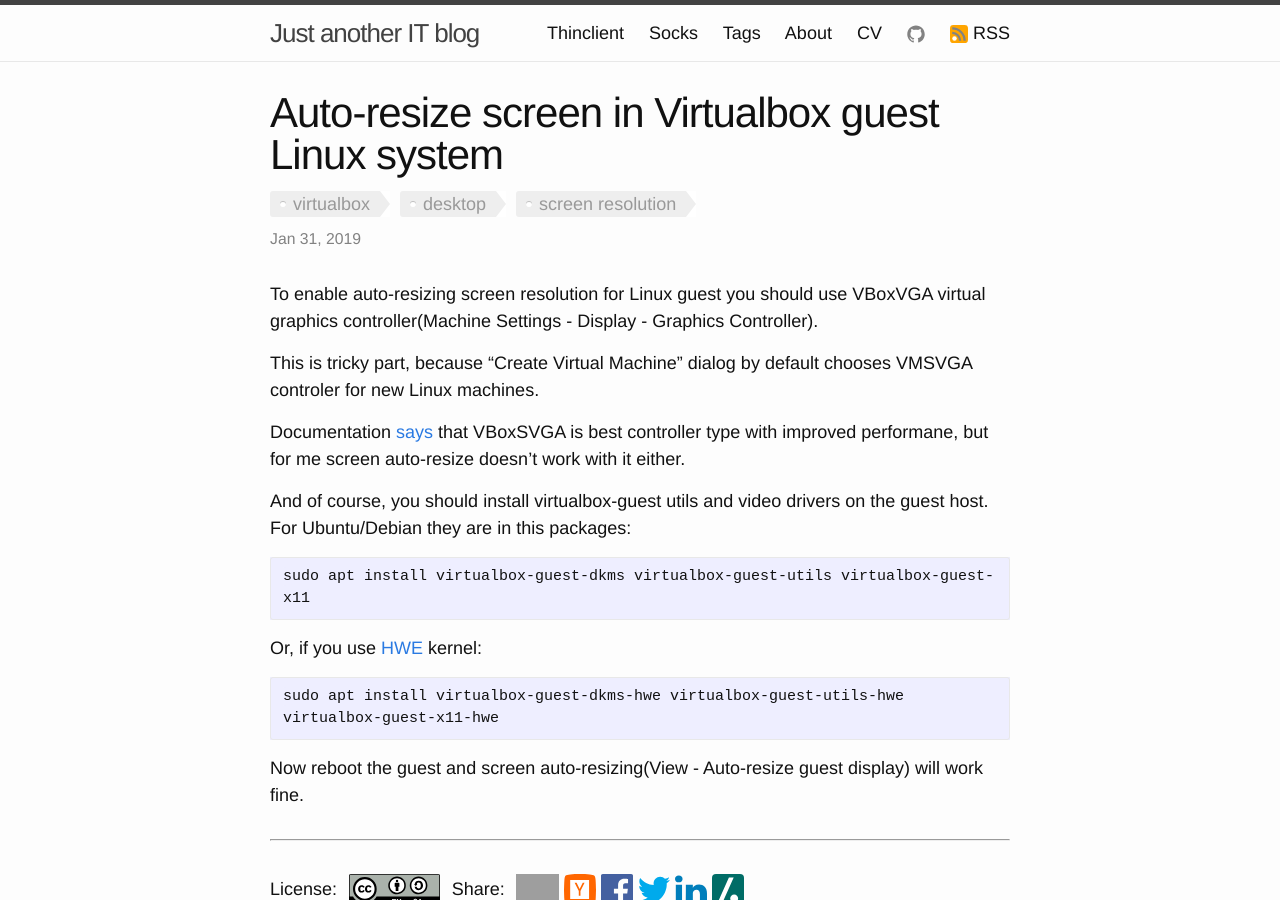
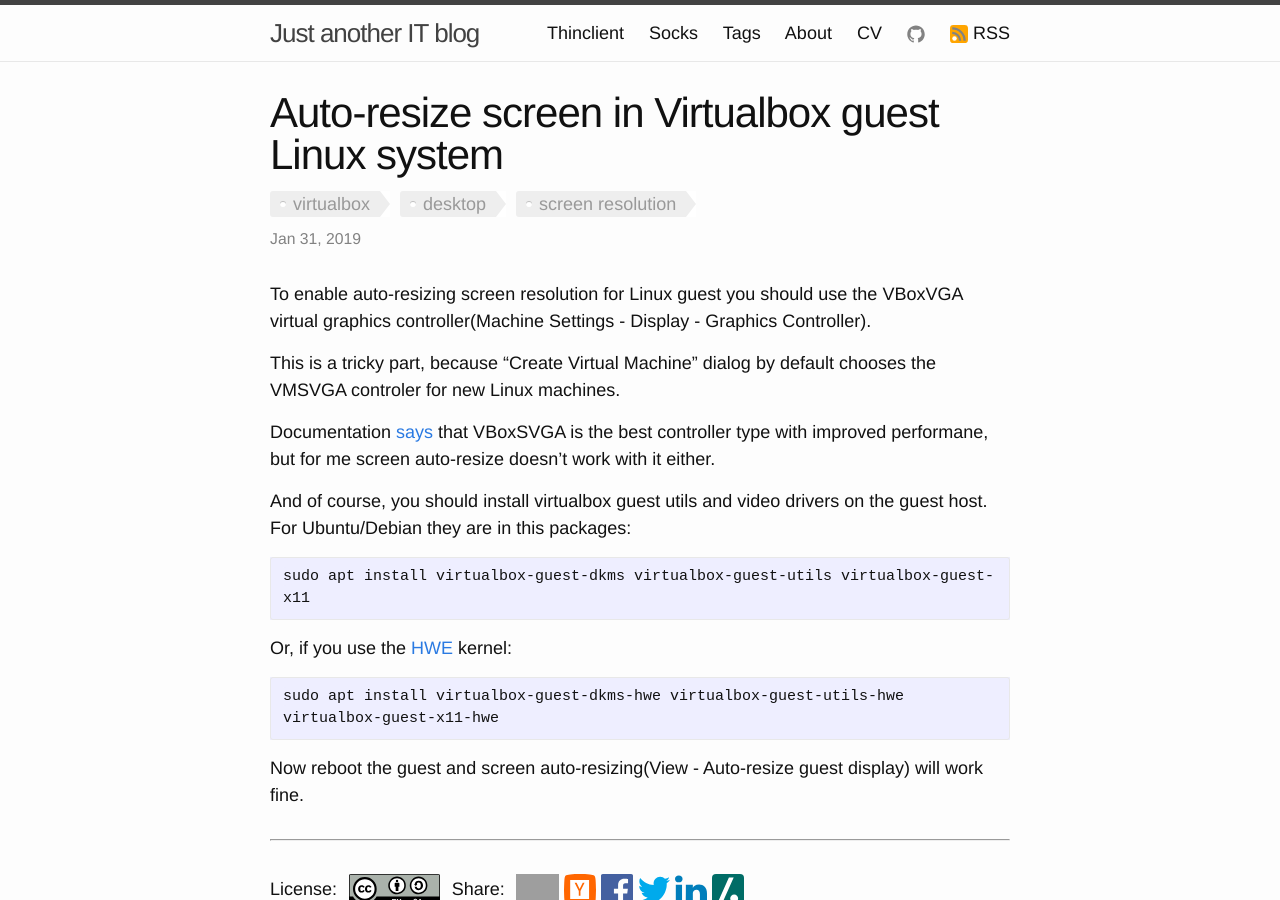
Before and after one commit to selivan/selivan.github.io, a Jekyll site: the page built from _posts/2019-01-31-virtualbox-linux-guest-autoresize-screen.md, in a window 1280 px wide and 900 px high. Built offline with Jekyll 4.4.1, drawn with Linux system fonts in a browser that asks for light colours; grey boxes are pictures that could not be loaded.

Commit message:
Update 2019-01-31-virtualbox-linux-guest-autoresize-screen.md

````diff
--- a/_posts/2019-01-31-virtualbox-linux-guest-autoresize-screen.md
+++ b/_posts/2019-01-31-virtualbox-linux-guest-autoresize-screen.md
@@ -4,19 +4,19 @@ title:  "Auto-resize screen in Virtualbox guest Linux system"
 tags: [virtualbox, desktop, screen resolution]
 ---
 
-To enable auto-resizing screen resolution for Linux guest you should use VBoxVGA virtual graphics controller(Machine Settings - Display - Graphics Controller).
+To enable auto-resizing screen resolution for Linux guest you should use the VBoxVGA virtual graphics controller(Machine Settings - Display - Graphics Controller).
 
-This is tricky part, because "Create Virtual Machine" dialog by default chooses VMSVGA controler for new Linux machines.
+This is a tricky part, because "Create Virtual Machine" dialog by default chooses the VMSVGA controler for new Linux machines.
 
-Documentation [says](https://www.virtualbox.org/manual/ch03.html#settings-screen) that VBoxSVGA is best controller type with improved performane, but for me screen auto-resize doesn't work with it either.
+Documentation [says](https://www.virtualbox.org/manual/ch03.html#settings-screen) that VBoxSVGA is the best controller type with improved performane, but for me screen auto-resize doesn't work with it either.
 
-And of course, you should install virtualbox-guest utils and video drivers on the guest host. For Ubuntu/Debian they are in this packages:
+And of course, you should install virtualbox guest utils and video drivers on the guest host. For Ubuntu/Debian they are in this packages:
 
 ```
 sudo apt install virtualbox-guest-dkms virtualbox-guest-utils virtualbox-guest-x11
 ```
 
-Or, if you use [HWE](https://wiki.ubuntu.com/Kernel/LTSEnablementStack) kernel:
+Or, if you use the [HWE](https://wiki.ubuntu.com/Kernel/LTSEnablementStack) kernel:
 
 ```
 sudo apt install virtualbox-guest-dkms-hwe virtualbox-guest-utils-hwe virtualbox-guest-x11-hwe
````
